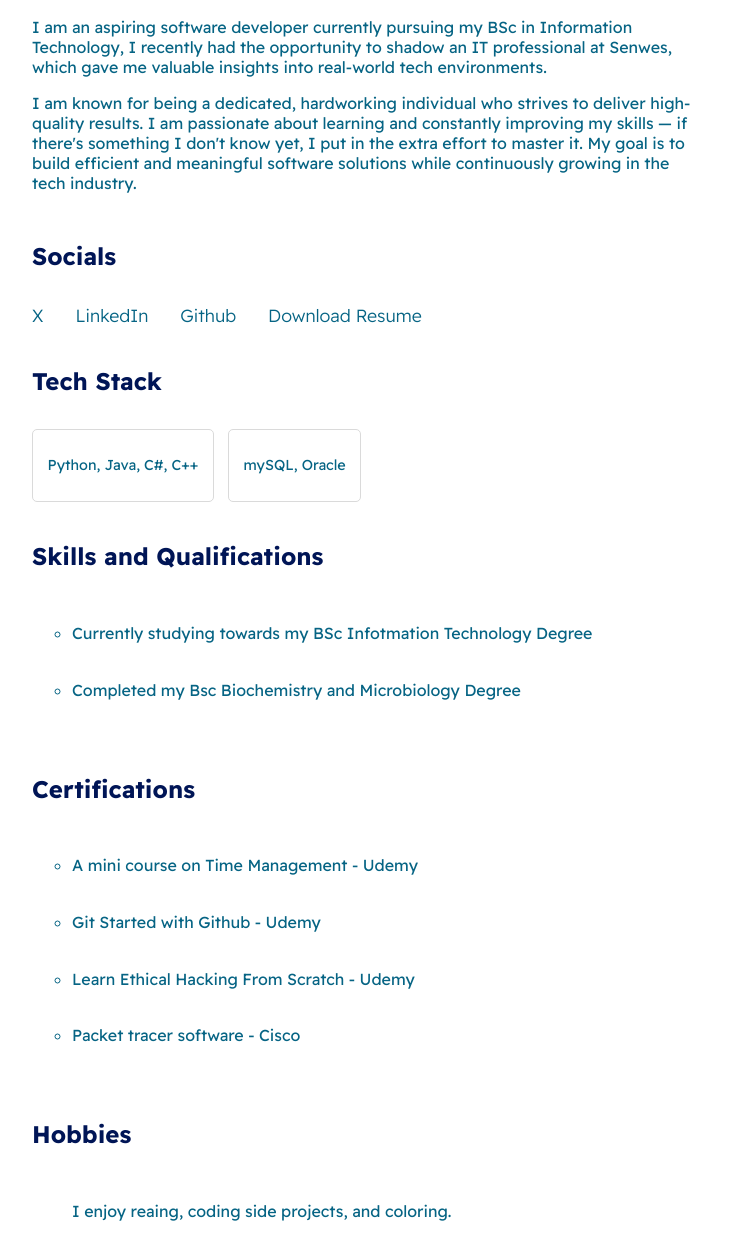
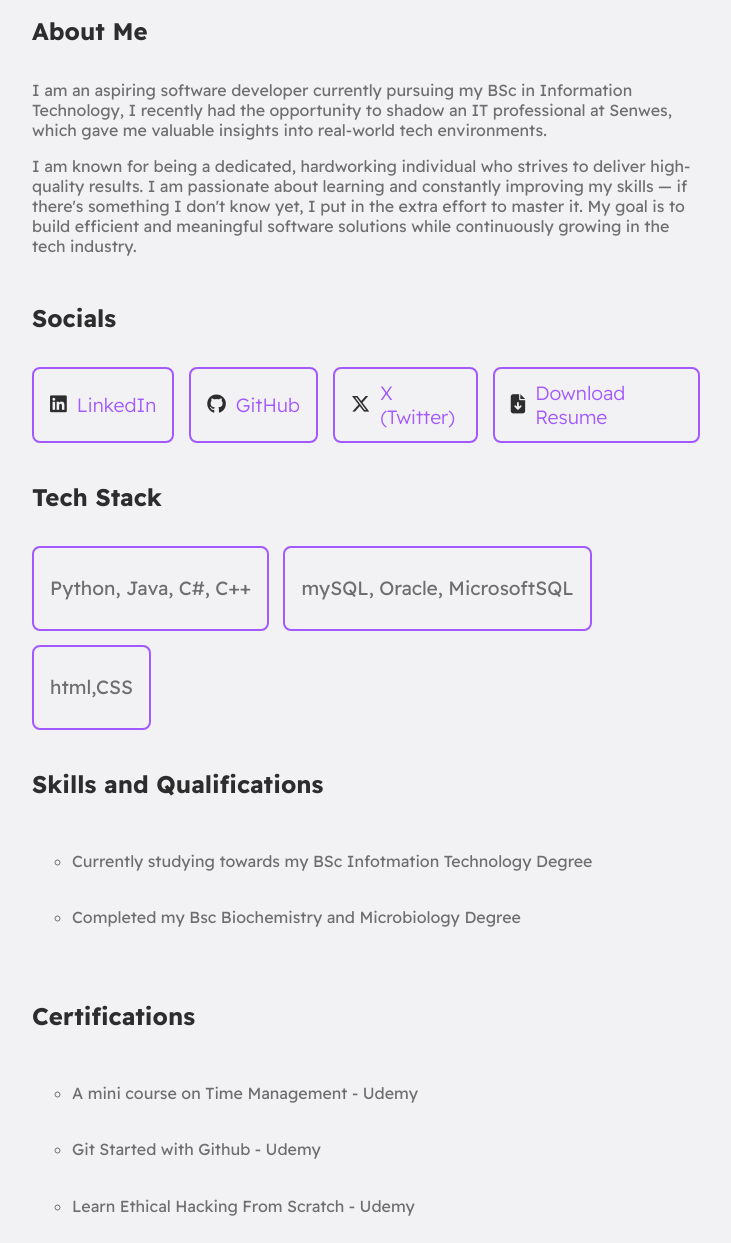
Before and after one commit to liat1604/Resume-Website, a plain HTML site: page index.html in a window 1280 px wide. Shown: the part 549-1792 px from the top of the page, without its empty margins (274-1005 px from the left). Drawn offline with Linux system fonts and the light colour scheme.

Commit message:
Newest version of my resume.

```diff
--- a/index.html
+++ b/index.html
@@ -1,11 +1,13 @@
 <!DOCTYPE html>
 <html>
 <head>
+    <button id="darkModeToggle">🌙 Toggle Theme</button>
     <meta charset='utf-8'>
     <meta http-equiv='X-UA-Compatible' content='IE=edge'>
     <title>Cecilia Theunissen</title>
     <meta name='viewport' content='width=device-width, initial-scale=1'>
     <link rel='stylesheet' type='text/css' media='screen' href='./styles/main.css'>
+    <link rel="stylesheet" href="https://cdnjs.cloudflare.com/ajax/libs/font-awesome/6.5.0/css/all.min.css">
 </head>
 <body>
 
@@ -13,6 +15,7 @@
 
         <section id="wrapper--hero" class="section--page">
             <img id="profile-pic" src="./assets/images/LiaPhoto.jpg"/>
+
 
             <div>
                 <h1 id="username" >Cecilia Theunissen</h1>
@@ -43,19 +46,28 @@
 
         <section class="section--page">
             <h2>Socials</h2>
-           <div id="socials--list">
-               <a href="https://x.com/CtLiat1604" target="_blank">X</a>
-                    <a href="https://www.linkedin.com/in/lia-theunissen-982861209" target="_blank">LinkedIn</a>
-                    <a href="https://github.com/liat1604" target="_blank">Github</a>
-                    <a href="./assets/Cecilia CV Resume.pdf" target="_blank">Download Resume</a>
-           </div>
+            <div id="socials--list">
+                <a href="https://www.linkedin.com/in/lia-theunissen-982861209" target="_blank">
+                    <i class="fab fa-linkedin"></i> LinkedIn
+                </a>
+                <a href="https://github.com/liat1604" target="_blank">
+                    <i class="fab fa-github"></i> GitHub
+                </a>
+                <a href="https://x.com/CtLiat1604" target="_blank">
+                    <i class="fab fa-x-twitter"></i> X (Twitter)
+                </a>
+                <a href="./assets/Cecilia CV Resume.pdf" target="_blank">
+                    <i class="fas fa-file-download"></i> Download Resume
+                </a>
+            </div>
         </section>
 
         <section class="section--page">
             <h2>Tech Stack</h2>
             <div id="wrapper--techstack_items">
             <div class="card--techstack"><span> Python, Java, C#, C++ </span></div>
-            <div class="card--techstack"><span> mySQL, Oracle </span></div>
+            <div class="card--techstack"><span> mySQL, Oracle, MicrosoftSQL </span></div>
+            <div class="card--techstack"><span> html,CSS </span></div>
             </div>
         </section>
 
@@ -75,12 +87,18 @@
                 <li> Learn Ethical Hacking From Scratch - Udemy</li>
                 <li>Packet tracer software - Cisco</li>
             </ul>
+            <h2>Projects</h2>
+            <ul id="certification--list">
+                <li><a href="https://github.com/Caspers-Shadow/CMPG-315" target="_blank">Packet tracer software for office</a></li>
+            </ul>
         </section>
 
         <section class="section--page">
             <h2>Hobbies</h2>
             <ul id="certification--list">
-            <p>I enjoy reaing, coding side projects, and coloring.</p>
+            <li>Reading</li>
+            <li>Coding side projects</li>
+            <li>Coloring</li>
             </ul>
         </section>
 
@@ -96,11 +114,37 @@
                 </ul>
             </div>
         </section>
+    </div>
 
+     <script>
+    const toggleButton = document.getElementById('darkModeToggle');
+    const body = document.body;
 
+    // Check system preference
+    const systemPrefersDark = window.matchMedia('(prefers-color-scheme: dark)').matches;
 
+    // Apply stored theme or fallback to system preference
+    const storedTheme = localStorage.getItem('theme');
+    const initialTheme = storedTheme ? storedTheme : (systemPrefersDark ? 'dark' : 'light');
+    body.setAttribute('data-theme', initialTheme);
 
-    </div>
+    // Toggle theme and save preference
+    toggleButton.addEventListener('click', () => {
+      const currentTheme = body.getAttribute('data-theme');
+      const newTheme = currentTheme === 'dark' ? 'light' : 'dark';
+      body.setAttribute('data-theme', newTheme);
+      localStorage.setItem('theme', newTheme);
+    });
+
+    // Listen for system theme changes
+    window.matchMedia('(prefers-color-scheme: dark)').addEventListener('change', e => {
+      const userSet = localStorage.getItem('theme');
+      if (!userSet) {
+        const newSystemTheme = e.matches ? 'dark' : 'light';
+        body.setAttribute('data-theme', newSystemTheme);
+      }
+    });
+  </script>
 
 </body>
 </html>
--- a/styles/main.css
+++ b/styles/main.css
@@ -1,22 +1,25 @@
 @import url('https://fonts.googleapis.com/css2?family=Readex+Pro:wght@300;400;500;600;700&display=swap');
 
 :root{
-   --mainTextColor-light:#001556;
-    --secondaryTextColor-light:rgb(6, 100, 132);
-    --mainLinkColor-light:#9046be;
-    --mainBorderColor-light:rgb(218, 218, 218);
-    --mainBgColor-light:rgb(255, 255, 255);
+   --mainTextColor-light:#2d2d2d;
+    --secondaryTextColor-light:#6e6e6e;
+    --mainLinkColor-light:#a259ff;
+    --mainBorderColor-light:#d1c4e9;
+    --mainButtonColor-light:#b796f5;
+    --mainBgColor-light:#f2f2f5;
 
-    --mainTextColor-dark:#fff;
-    --secondaryTextColor-dark:#adb0b1;
-    --mainLinkColor-dark:rgb(30, 190,214);
-    --mainBorderColor-dark:#462570;
-    --mainBgColor-dark:#131415;
+    --mainTextColor-dark: #ffffff;
+    --secondaryTextColor-dark: #cccccc;
+    --mainLinkColor-dark: #b78cff;
+    --mainBorderColor-dark: #7453c1;
+    --mainButtonColor-dark:#b796f5;
+    --mainBgColor-dark: #1e1e2f;
 
     --mainTextColor:var(--mainTextColor-light);
     --secondaryTextColor:var(--secondaryTextColor-light);
     --mainLinkColor:var(--mainLinkColor-light);
     --mainBorderColor:var(--mainBorderColor-light);
+    --mainButtonColor:var(var--mainButtonColor-light);
     --mainBgColor:var(--mainBgColor-light);
 }
 
@@ -29,6 +32,14 @@
 
 body{
     background-color: var(--mainBgColor);
+    color: var(--mainTextColor);
+}
+body[data-theme="dark"] {
+    --mainTextColor: var(--mainTextColor-dark);
+    --secondaryTextColor: var(--secondaryTextColor-dark);
+    --mainLinkColor: var(--mainLinkColor-dark);
+    --mainBorderColor: var(--mainBorderColor-dark);
+    --mainBgColor: var(--mainBgColor-dark);
 }
 
 p, span, li{
@@ -37,9 +48,9 @@ p, span, li{
 }
 
 a{
+     color: var(--mainLinkColor);
+    font-weight: 500;
     text-decoration: none;
-    color: var(--mainLinkColor);
-    font-size: 500;
 }
 
 li{
@@ -92,23 +103,31 @@ li{
     margin-bottom: 0.5em;
     color: var(--secondaryTextColor);
 }
-#socials--list{
+#socials--list {
     display: flex;
-    justify-content: left;
-    column-gap: 2em;
-    flex-wrap: wrap;
+    flex-direction: row;
+    gap: 15px;
+    margin-top: 20px;
 }
-
-#socials--list a{
-    font-size: 1.1em;
-    color: var(--secondaryTextColor);
-    transition: 0.3s;
+#socials--list a {
+    display: flex;
+    align-items: center;
+    gap: 10px;
+    padding: 12px 16px;
+    background-color: var(--mainButtonColor);
+    border: 2px solid var(--mainLinkColor);
+    border-radius: 8px;
+    color: #a259ff;
+    font-size: 1.2rem;
+    text-decoration: none;
+    transition: all 0.3s ease;
+    width: fit-content;
 }
-
-#socials--list a:hover{
-    color: var(--mainLinkColor);
+#socials--list a:hover {
+    background-color: #e3d6ff;
+    color: #7c3aed;
+    border-color: #7c3aed;
 }
-
 #qualifications--list{
     list-style: circle;
 }
@@ -117,20 +136,26 @@ li{
      font-size: 1em;
     line-height: 1em;
 }
-
 #wrapper--techstack_items{
     display: flex;
     flex-wrap: wrap;
     gap: 1em;
     font-size: 0.9em;
 }
-
 .card--techstack{
-    border: 1px solid var(--mainBorderColor);
-    padding: 0.5em 1em;
-    border-radius: 5px;
+     display: flex;
+    align-items: center;
+    gap: 10px;
+    padding: 12px 16px;
+    background-color: var(--mainButtonColor);
+    border: 2px solid var(--mainLinkColor);
+    border-radius: 8px;
+    color: #a259ff;
+    font-size: 1.2rem;
+    text-decoration: none;
+    transition: all 0.3s ease;
+    width: fit-content;
 }
-
 .card--work-history{
     border-left: 1px solid var(--mainBorderColor);
     margin-top: 1em;
@@ -178,4 +203,22 @@ li{
     color: var(--mainLinkColor);
     font-weight: bold;
 }
+
+#darkModeToggle {
+    position: fixed;
+    top: 1em;
+    right: 1em;
+    padding: 0.5em 1em;
+    background-color: var(--mainLinkColor);
+    color: #bd63ee;
+    border: none;
+    border-radius: 6px;
+    cursor: pointer;
+    z-index: 999;
+    font-size: 1rem;
 }
+
+#darkModeToggle:hover {
+    background-color: #4b0bb9;
+}
+}
```
Also changed, not shown: assets/images/LiaPhoto.jpg, 2 other files.
